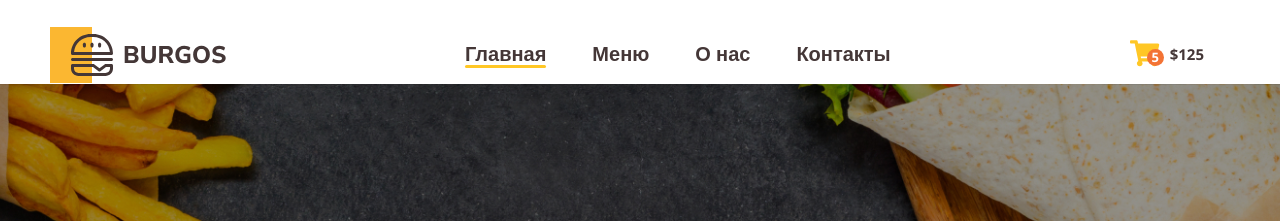
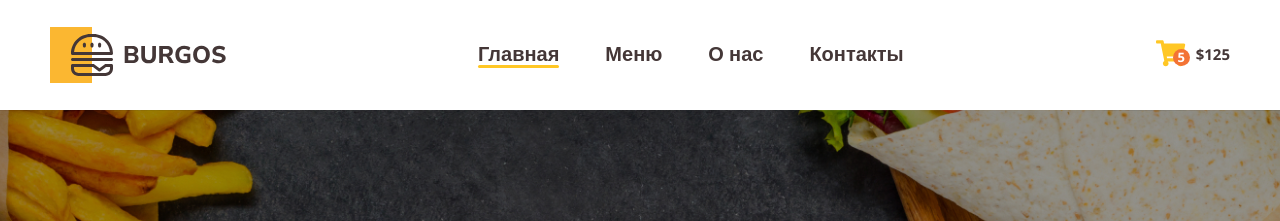
Before and after one commit to Fr4t0s/Module01-Burger, a plain HTML site: page index.html in a window 1280 px wide. Shown: the top 221 px of the page. Drawn offline with nearby package versions, Linux system fonts and the light colour scheme.

Commit message:
Update main.css

```diff
--- a/styles/main.css
+++ b/styles/main.css
@@ -13,7 +13,7 @@ body {
     align-items: center;
     justify-content: space-between;
     padding-top: 26px;
-    padding-right: 26px;
+    padding-bottom: 26px;
 }
 .header-logo {
     display: block;
```
